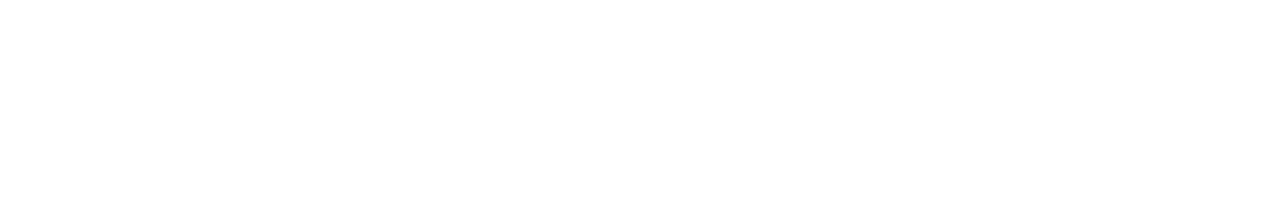
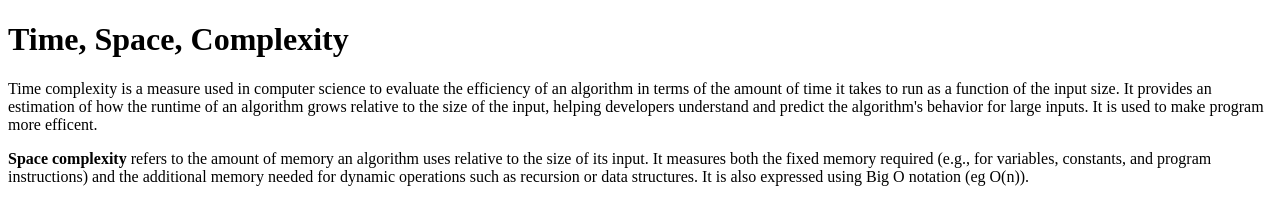
Before and after one commit to acciojob/time-and-space-complexity-Vickypurveyor, a website: page main.html in a window 1280 px wide. Drawn offline with Linux system fonts and the light colour scheme.

Commit message:
created a submission

```diff
--- a/main.html
+++ b/main.html
@@ -8,6 +8,17 @@
 
 <body>
 	<!-- the entire body must be written by student -->
+	<div>
+		<h1> Time, Space, Complexity</h1>
+		<p>
+			Time complexity is a measure used in computer science to evaluate the efficiency of an algorithm in terms of the amount of time it takes to run as a function of the input size. It provides an estimation of how the runtime of an algorithm grows relative to the size of the input, helping developers understand and predict the algorithm's behavior for large inputs.
+			It is used to make program more efficent.
+		</p>
+		<p><b>Space complexity</b> refers to the amount of memory an algorithm uses relative to the size of its input. It measures both the fixed memory required (e.g., for variables, constants, and program instructions) and the additional memory needed for dynamic operations such as recursion or data structures.
+		It is also expressed using Big O notation (eg O(n)).
+		</p>
+
+	</div>
     <script type="text/javascript" src="./script.js">
 </script>
 
```
